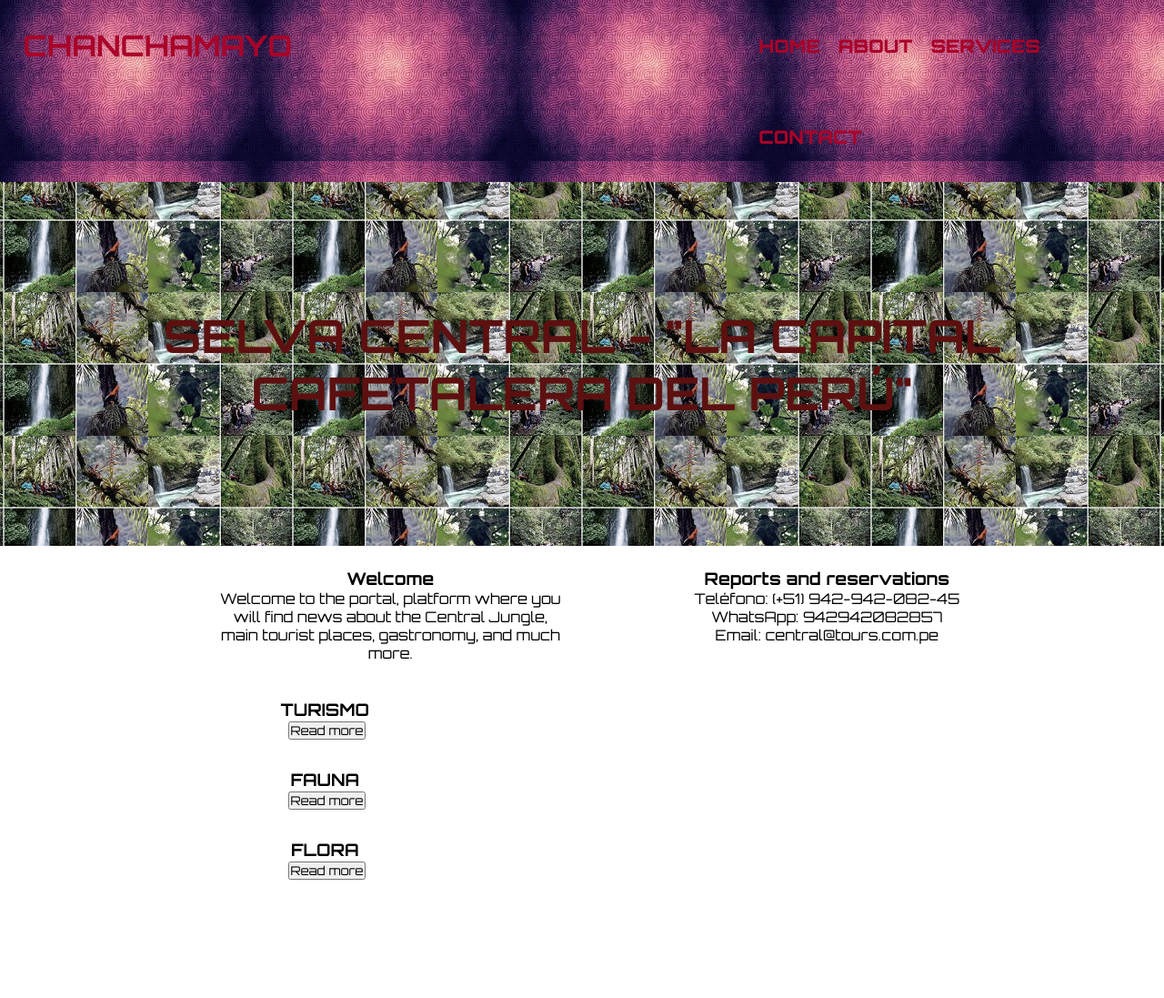
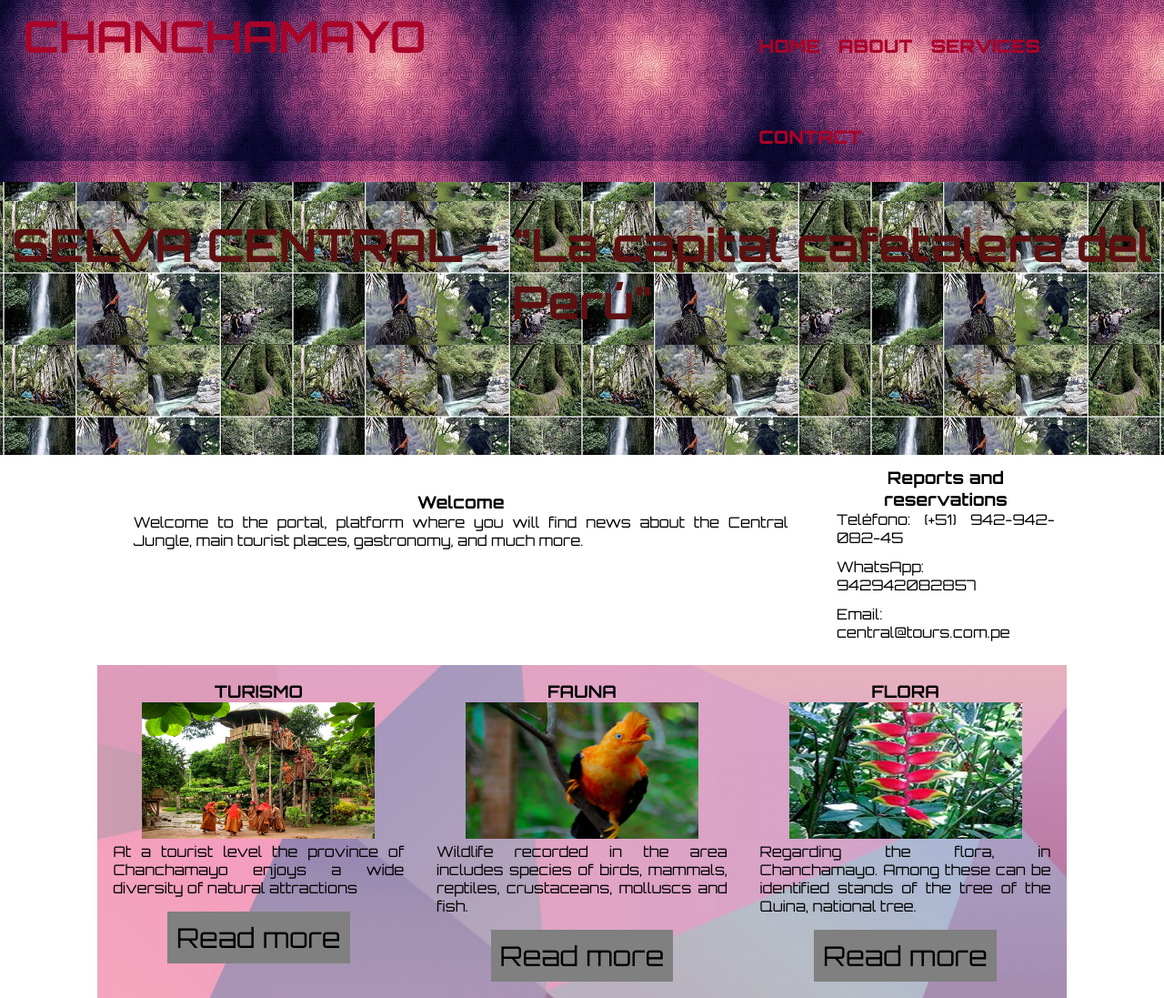
Before and after one commit to MariaRuizQ/reto-2-mi-pagina, a plain HTML site: page index.html in a window 1280 px wide. Shown: the whole page at 91% size. Before the commit the page ends 983 px from the top, so only its background shows below. Drawn offline with Linux system fonts and the light colour scheme.

Commit message:
Añadiendo estilos

```diff
--- a/css/style.css
+++ b/css/style.css
@@ -22,6 +22,9 @@
   z-index: 1000;
 }
 
+.nav{
+
+}
 /*
 Aplico al div, que engloba todo el contenido del header
 */
@@ -53,10 +56,10 @@ para que al aplicar position no salgan de ahí
 .cabecera .logo-palabra{
   color: 	rgba(169,3,41,1);
   text-decoration: none;
-  font-size: 200%;
+  font-size: 180%;
   font-weight: 700;
   overflow: hidden;
-  line-height: 100px;
+  line-height: 80px;
   display: table-cell;
   vertical-align: middle;
 }
@@ -94,18 +97,38 @@ para que al aplicar position no salgan de ahí
 
 main{
   width: 100%;
-  padding-top: 600px;
+  padding-top: 100px;
   text-align: center;
   justify-content: center;
 }
 
 .information{
+  width: 90%;
+  margin: 5%;
+}
+.information p{
+  text-align: justify;
+  padding-bottom: 5%;
+}
+.information button{
+  border: none;
+  background: gray;
+  padding: 10px;
+  font-size: 30px;
+}
+.photo{
   width: 80%;
-  margin: 5%;
+  height: 150px;
+}
+.date{
+  background-image: url('../assets/imagenes/fondo3.jpg');
 }
 @media (min-width: 768px){
   .nav-movil{
     display: none;
+  }
+  .cabecera .logo-palabra{
+    font-size: 300%;
   }
   .cabecera .barra-menu{
     display: inline-block;
--- a/index.html
+++ b/index.html
@@ -11,7 +11,7 @@
   </head>
   <body>
     <header class="container cabecera text-upp">
-      <div class="row">
+      <div class="nav row">
         <div class="col-xs-12 contenedor fijando-cajas">
           <a class="col-xs-9 col-sm-6 logo-palabra" href="#">chanchamayo</a>
           <nav class="col-xs-6 col-sm-6 barra-menu">
@@ -25,22 +25,22 @@
           <a class="nav-movil" href="#"><i class="fa fa-bars fa-2x" aria-hidden="true"></i></a>
         </div>
       </div>
+    </header>
+    <main>
       <div class="row">
         <div class="col-xs-12 img-principal">
           <p>SELVA CENTRAL - "La capital cafetalera del Perú"</p>
         </div>
       </div>
-    </header>
-    <main>
-      <div class="col-xs-offset-2 col-xs-9">
+      <div class="col-xs-offset-1 col-xs-10">
           <div class="row">
-            <div class="col-xs-12 col-sm-6">
+            <div class="col-xs-12 col-sm-9">
               <div class="information">
                 <h3>Welcome</h3>
                 <p>Welcome to the portal, platform where you will find news about the Central Jungle, main tourist places, gastronomy, and much more.</p>
               </div>
             </div>
-            <div class="col-xs-12 col-sm-6">
+            <div class="col-xs-12 col-sm-3">
               <div class="information">
                 <h3>Reports and reservations</h3>
                 <p>Teléfono: (+51) 942-942-082-45</p>
@@ -50,30 +50,29 @@
             </div>
           </div>
       </div>
-      <div class="col-xs-offset-2 col-xs-9">
+      <div class="date col-xs-offset-1 col-xs-10">
           <div class="row">
             <div class="col-xs-12 col-sm-4">
               <div class="information">
                 <h3>TURISMO</h3>
-                <img src="" alt="">
+                <img class="photo" src="assets/imagenes/turismo.jpg" alt="">
+                <p>At a tourist level the province of Chanchamayo enjoys a wide diversity of natural attractions</p>
                 <button type="button" name="button">Read more</button>
               </div>
             </div>
-          </div>
-          <div class="row">
             <div class="col-xs-12 col-sm-4">
               <div class="information">
                 <h3>FAUNA</h3>
-                <img src="" alt="">
+                <img class="photo" src="assets/imagenes/fauna.jpg" alt="">
+                <p>Wildlife recorded in the area includes species of birds, mammals, reptiles, crustaceans, molluscs and fish.</p>
                 <button type="button" name="button">Read more</button>
               </div>
             </div>
-          </div>
-          <div class="row">
             <div class="col-xs-12 col-sm-4">
               <div class="information">
                 <h3>FLORA</h3>
-                <img src="" alt="">
+                <img class="photo" src="assets/imagenes/flora.jpg" alt="">
+                <p>Regarding the flora, in Chanchamayo. Among these can be identified stands of the tree of the Quina, national tree.</p>
                 <button type="button" name="button">Read more</button>
               </div>
             </div>
```
